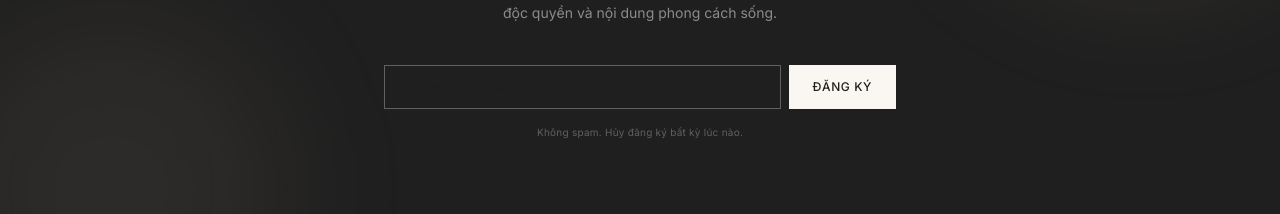
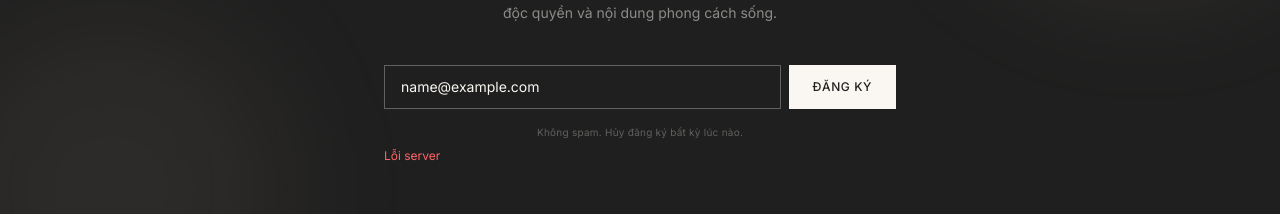
Before and after one commit to JasonTM17/ON-OFF_JS, a Next.js app: page / in a window 1280 px wide. Both pictures are taken after typing "name@example.com" into the empty fields and a click on the button "ĐĂNG KÝ". Shown: the part 2776-2990 px from the top of the page. Built offline with nearby package versions, Linux system fonts and the light colour scheme; no server answers; the database is empty; a web font is replaced by a local one.

Commit message:
feat(newsletter): wire form đăng ký email vào API
Xử lý loading, success, error states. Gọi POST /api/newsletter.

```diff
--- a/src/components/layout/newsletter-form.tsx
+++ b/src/components/layout/newsletter-form.tsx
@@ -1,16 +1,66 @@
 "use client";
 
+import { useState } from "react";
 import { Button } from "@/components/ui/button";
 
 export function NewsletterForm() {
+  const [email, setEmail] = useState("");
+  const [status, setStatus] = useState<"idle" | "loading" | "success" | "error">("idle");
+  const [message, setMessage] = useState("");
+
+  const handleSubmit = async (e: React.FormEvent) => {
+    e.preventDefault();
+    if (!email.trim()) return;
+
+    setStatus("loading");
+    try {
+      const res = await fetch("/api/newsletter", {
+        method: "POST",
+        headers: { "Content-Type": "application/json" },
+        body: JSON.stringify({ email: email.trim() }),
+      });
+      const data = await res.json();
+
+      if (res.ok) {
+        setStatus("success");
+        setMessage(data.message || "Đăng ký thành công!");
+        setEmail("");
+      } else {
+        setStatus("error");
+        setMessage(data.error || "Có lỗi xảy ra");
+      }
+    } catch {
+      setStatus("error");
+      setMessage("Không thể kết nối server");
+    }
+  };
+
+  if (status === "success") {
+    return (
+      <p className="text-sm text-accent tracking-wide">{message}</p>
+    );
+  }
+
   return (
-    <form className="flex gap-2" onSubmit={(e) => e.preventDefault()}>
+    <form className="flex gap-2" onSubmit={handleSubmit}>
       <input
         type="email"
+        value={email}
+        onChange={(e) => setEmail(e.target.value)}
         placeholder="Email của bạn"
-        className="flex-1 h-11 px-4 bg-transparent border border-background/30 text-sm placeholder:text-background/40 focus:outline-none focus:border-background"
+        required
+        className="flex-1 h-11 px-4 bg-transparent border border-background/30 text-sm text-background placeholder:text-background/40 focus:outline-none focus:border-background"
       />
-      <Button className="bg-background text-foreground hover:bg-background/90">Đăng ký</Button>
+      <Button
+        type="submit"
+        disabled={status === "loading"}
+        className="bg-background text-foreground hover:bg-background/90 disabled:opacity-50"
+      >
+        {status === "loading" ? "..." : "Đăng ký"}
+      </Button>
+      {status === "error" && (
+        <p className="absolute -bottom-6 left-0 text-xs text-red-400">{message}</p>
+      )}
     </form>
   );
 }
```
